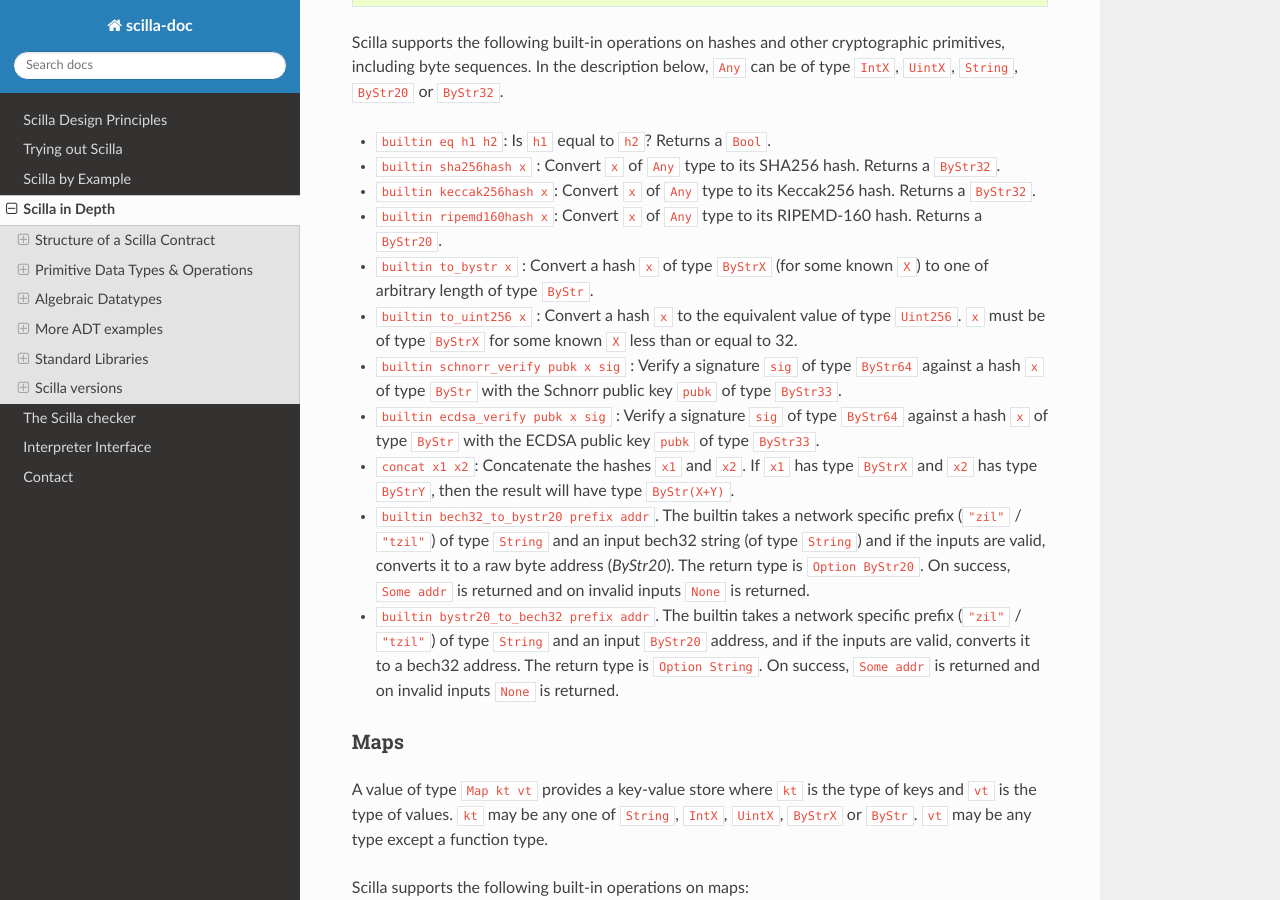
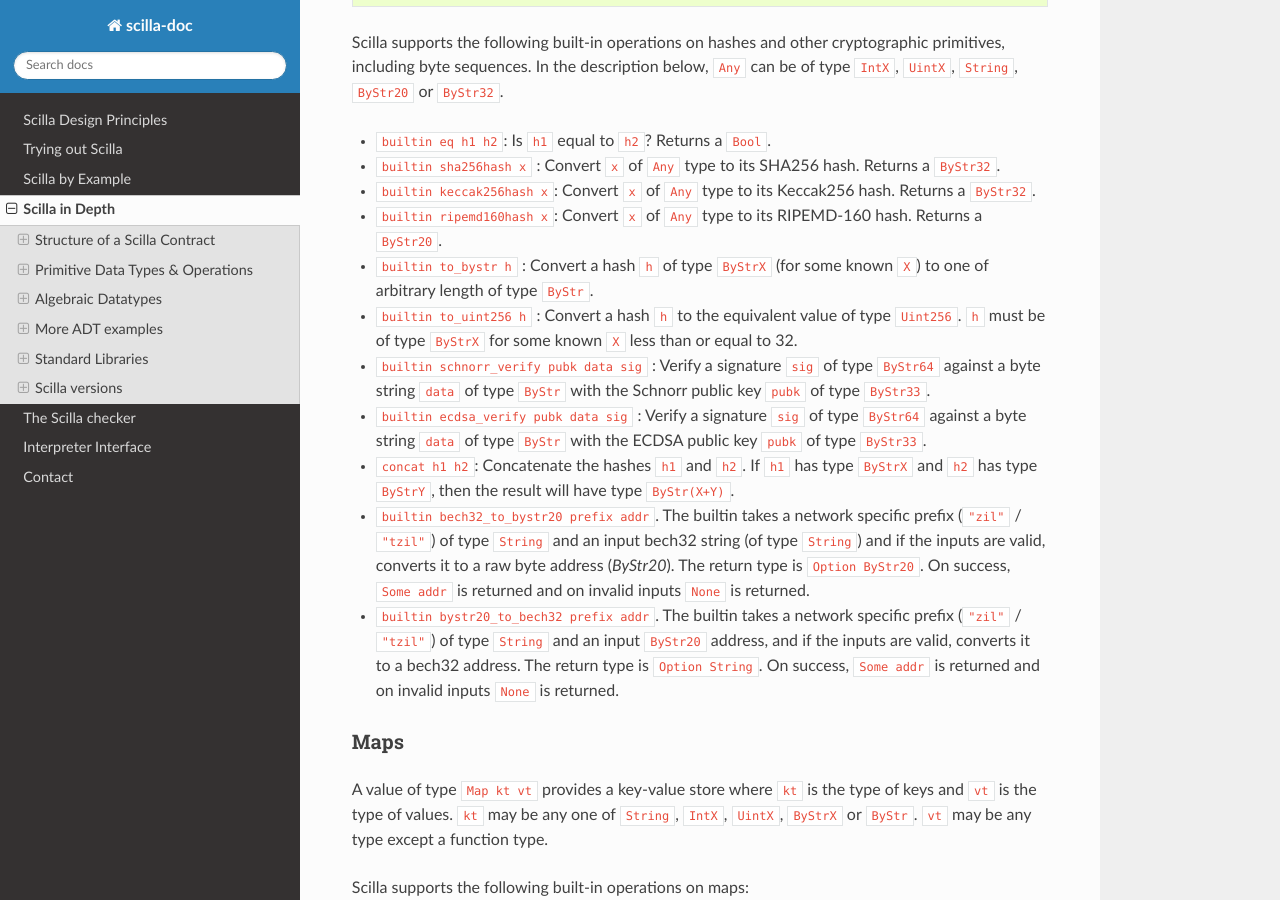
Before and after one commit to Zilliqa/scilla-docs, a Sphinx documentation site: the page built from docs/source/scilla-in-depth.rst, in a window 1280 px wide and 900 px high, scrolled down 11285 px. Built offline with Sphinx 7.4.7 and the Read the Docs theme 2.0.0, drawn with Linux system fonts in a browser that asks for light colours.

Commit message:
Fix builtin _verify's types

```diff
--- a/docs/source/scilla-in-depth.rst
+++ b/docs/source/scilla-in-depth.rst
@@ -648,23 +648,23 @@ below, ``Any`` can be of type ``IntX``, ``UintX``, ``String``, ``ByStr20`` or
 
 - ``builtin ripemd160hash x``: Convert ``x`` of ``Any`` type to its RIPEMD-160 hash. Returns a ``ByStr20``.
 
-- ``builtin to_bystr x`` : Convert a hash ``x`` of type ``ByStrX`` (for
+- ``builtin to_bystr h`` : Convert a hash ``h`` of type ``ByStrX`` (for
   some known ``X``) to one of arbitrary length of type ``ByStr``.
 
-- ``builtin to_uint256 x`` : Convert a hash ``x`` to the equivalent
-  value of type ``Uint256``. ``x`` must be of type ``ByStrX`` for some
+- ``builtin to_uint256 h`` : Convert a hash ``h`` to the equivalent
+  value of type ``Uint256``. ``h`` must be of type ``ByStrX`` for some
   known ``X`` less than or equal to 32.
 
-- ``builtin schnorr_verify pubk x sig`` : Verify a signature ``sig``
-  of type ``ByStr64`` against a hash ``x`` of type ``ByStr`` with the
+- ``builtin schnorr_verify pubk data sig`` : Verify a signature ``sig``
+  of type ``ByStr64`` against a byte string ``data`` of type ``ByStr`` with the
   Schnorr public key ``pubk`` of type ``ByStr33``.
 
-- ``builtin ecdsa_verify pubk x sig`` : Verify a signature ``sig``
-  of type ``ByStr64`` against a hash ``x`` of type ``ByStr`` with the
+- ``builtin ecdsa_verify pubk data sig`` : Verify a signature ``sig``
+  of type ``ByStr64`` against a byte string ``data`` of type ``ByStr`` with the
   ECDSA public key ``pubk`` of type ``ByStr33``.
 
-- ``concat x1 x2``: Concatenate the hashes ``x1`` and ``x2``. If
-  ``x1`` has type ``ByStrX`` and ``x2`` has type ``ByStrY``, then the
+- ``concat h1 h2``: Concatenate the hashes ``h1`` and ``h2``. If
+  ``h1`` has type ``ByStrX`` and ``h2`` has type ``ByStrY``, then the
   result will have type ``ByStr(X+Y)``.
 
 - ``builtin bech32_to_bystr20 prefix addr``. The builtin takes a network specific prefix (``"zil"`` / ``"tzil"``) of type
```
